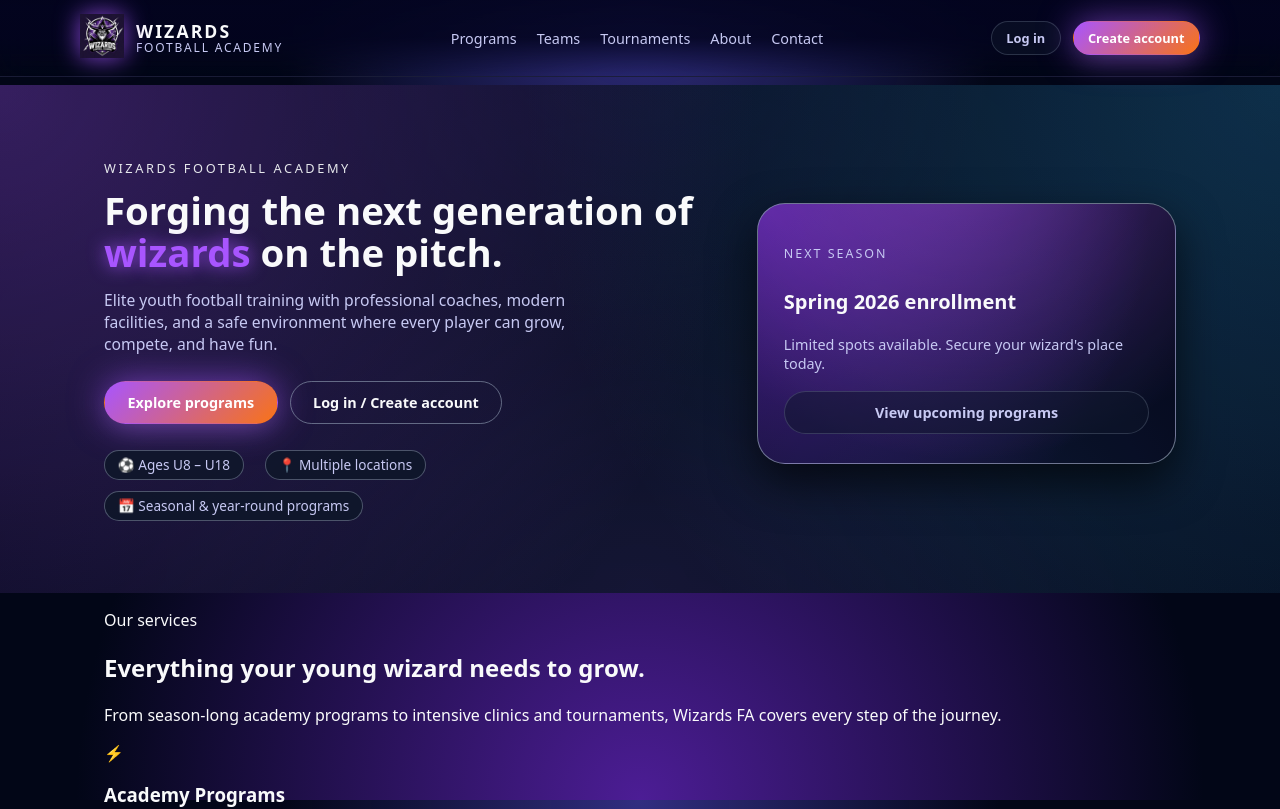
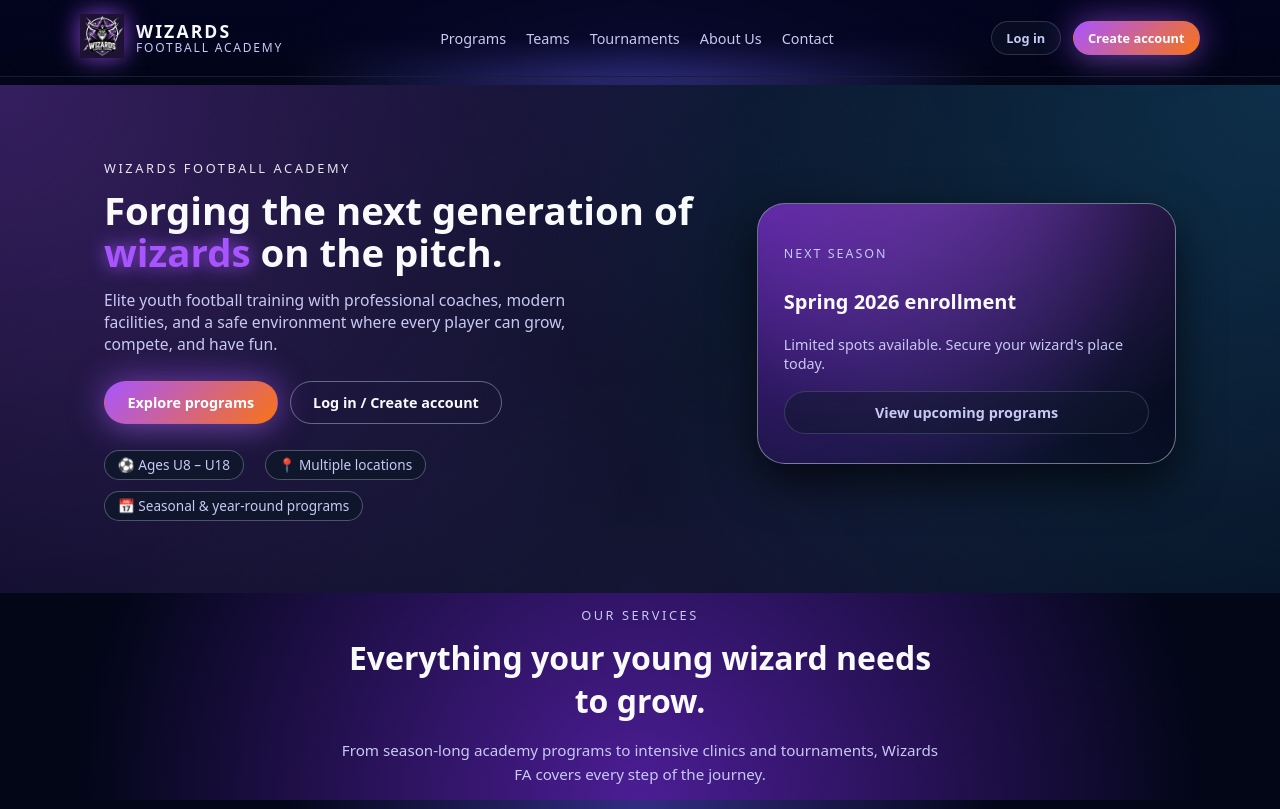
Before and after one commit to nakhoulnehra/wizards-academy-app, a React (Vite) app: page / in a window 1280 px wide. Shown: the top 809 px of the page. Built offline with nearby package versions, Linux system fonts and the light colour scheme; no server answers.

Commit message:
Added about page link route

```diff
--- a/src/App.jsx
+++ b/src/App.jsx
@@ -5,12 +5,16 @@ import { BrowserRouter as Router, Routes, Route } from "react-router-dom";
 import HomePage from "./pages/HomePage";
 import LoginPage from "./pages/LoginPage";
 import SignupPage from "./pages/SignupPage";
+import AboutPage from "./pages/AboutPage";
+import ProgramsPage from "./components/home/FeaturedProgramsSection.jsx";
 
 // GLOBAL STYLES
 import "./styles/globals.css";
 import "./styles/layout.css";
 import "./styles/home.css";
 import "./styles/auth.css";
+import "./styles/about.css";
+
 
 function App() {
   const [message, setMessage] = useState("Loading...");
@@ -29,16 +33,19 @@ function App() {
     <Router>
       <Routes>
         <Route path="/" element={<HomePage />} />
+        <Route path="/about" element={<AboutPage />} />
         <Route path="/login" element={<LoginPage />} />
         <Route path="/signup" element={<SignupPage />} />
+        <Route path="/programs" element={<ProgramsPage />} />
+
       </Routes>
 
-      {/*
+      {
         <div className="backend-status">
           <span className="backend-status__label">Backend:</span>
           <span className="backend-status__message">{message}</span>
         </div>
-      */}
+      }
 
     </Router>
   );
--- a/src/components/layout/Navbar.jsx
+++ b/src/components/layout/Navbar.jsx
@@ -1,6 +1,7 @@
 import React from "react";
 import { Link } from "react-router-dom"; // ⬅️ ADD THIS
 import logo from "../../assets/images/wfa-logo.png";
+
 
 function Navbar() {
   return (
@@ -28,7 +29,7 @@ function Navbar() {
           <a href="#programs">Programs</a>
           <a href="#teams">Teams</a>
           <a href="#tournaments">Tournaments</a>
-          <a href="#about">About</a>
+          <Link to="/about">About Us</Link>
           <a href="#contact">Contact</a>
         </nav>
 
```
